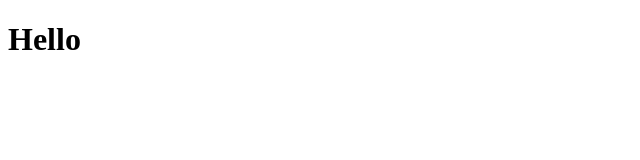
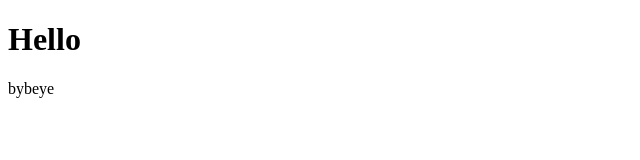
Before and after one commit to abhishekdev123456/demoTest2, a plain HTML site: page index.html in a window 1280 px wide. Shown: the full height of the page, 0-640 px from the left. Drawn offline with Linux system fonts and the light colour scheme.

Commit message:
latest changes

```diff
--- a/index.html
+++ b/index.html
@@ -8,5 +8,6 @@
 </head>
 <body>
     <h1>Hello</h1>
+    <p>bybeye</p>
 </body>
 </html>
```
Also changed, not shown: style.css (added).
